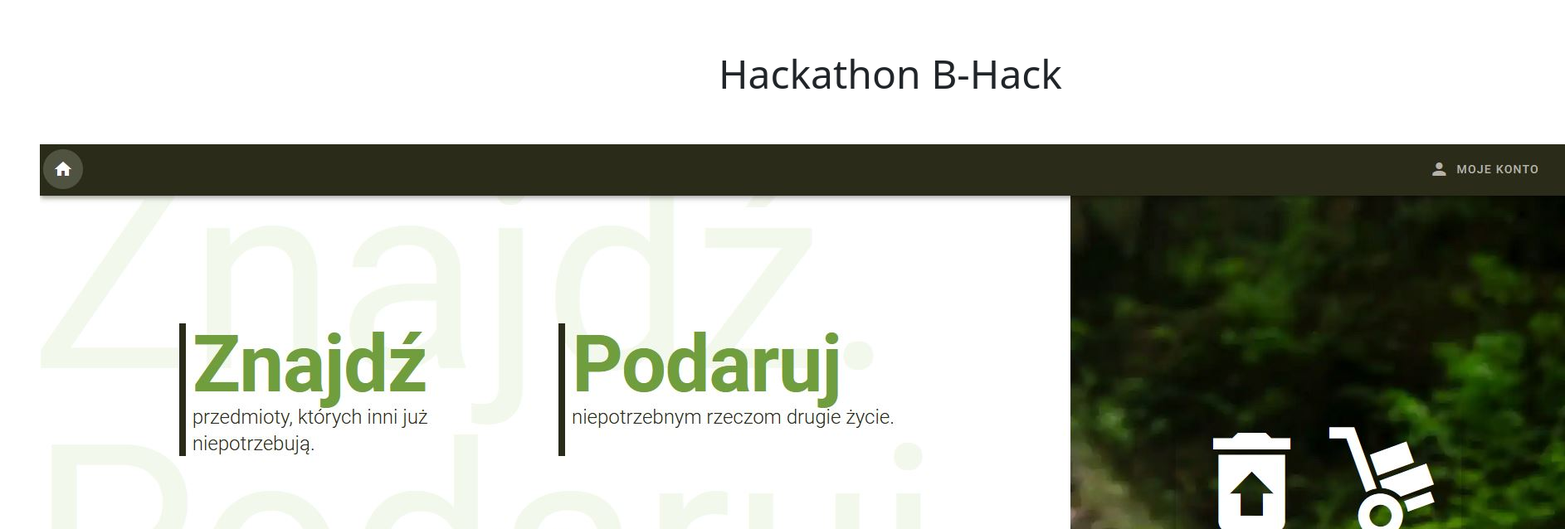
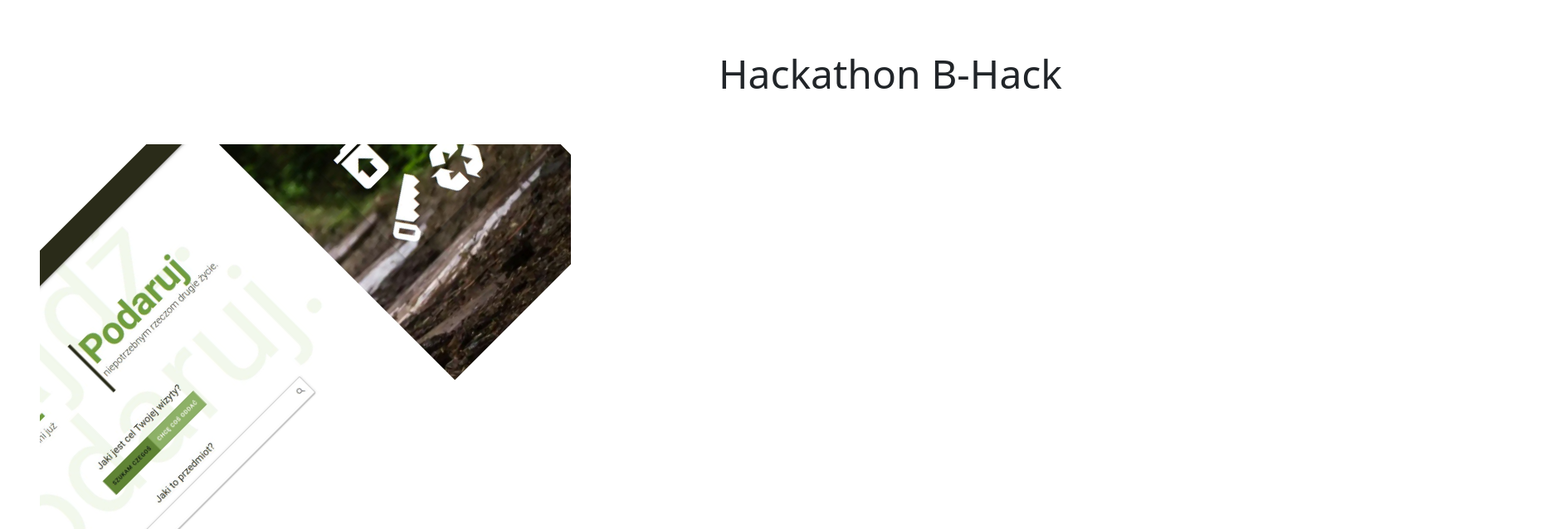
Before and after one commit to ragtam/mgk, a Svelte app: page / in a window 1280 px wide. Shown: the part 906-1544 px from the top of the page at 83% size, 1886 px wide, since content can reach past the window. Built offline with nearby package versions, Linux system fonts and the light colour scheme.

Commit message:
image positioned

```diff
--- a/src/home-screen/Home.svelte
+++ b/src/home-screen/Home.svelte
@@ -22,7 +22,7 @@
 	<div class="sentinel" />
 	<div class="col-12 col-lg-4 d-flex align-items-center min-height-50vh">
 		<div class="mx-5 position-absolute">
-			<div id="text" class="rellax" data-rellax-speed="-2" data-rellax-xs-speed="0">
+			<div id="text" class="rellax" data-rellax-speed="-3" data-rellax-xs-speed="0">
 				<h1 class="display-4 text-muted rellax">Hello!</h1>
 				<h1 class="display-1 text-white rellax">I'm Mateusz</h1>
 				<h1 class="display-6 text-secondary rellax">Front End Developer struggling with CSS.</h1>
--- a/src/projects-list/project-item/Project-Item.svelte
+++ b/src/projects-list/project-item/Project-Item.svelte
@@ -3,8 +3,9 @@
 		<h1 class="display-5 text-end">Hackathon B-Hack</h1>
 	</div>
 	<div class="project-item__content">
-		<img src="assets/hackathon.jpg" />
-		some image and description
+		<div class="content-image">
+			<img src="assets/hackathon.jpg" />
+		</div>
 	</div>
 </section>
 
@@ -26,4 +27,15 @@
 		height: 70vh;
 		padding: 3rem;
 	}
+
+	.content-image {
+		height: 100%;
+		max-width: 50vw;
+		overflow: hidden;
+	}
+
+	.content-image > img {
+		height: 100%;
+		transform: translateX(-25%) rotateZ(-45deg);
+	}
 </style>
```
